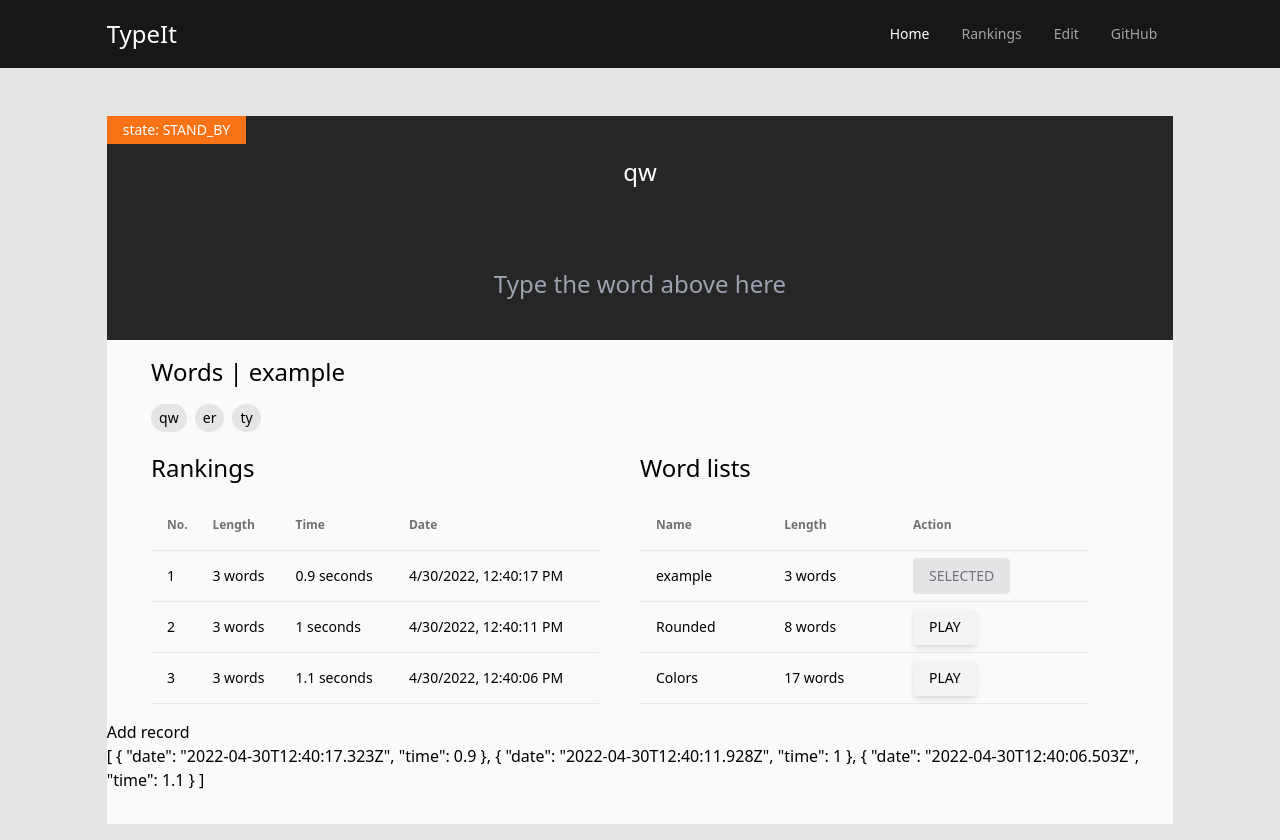
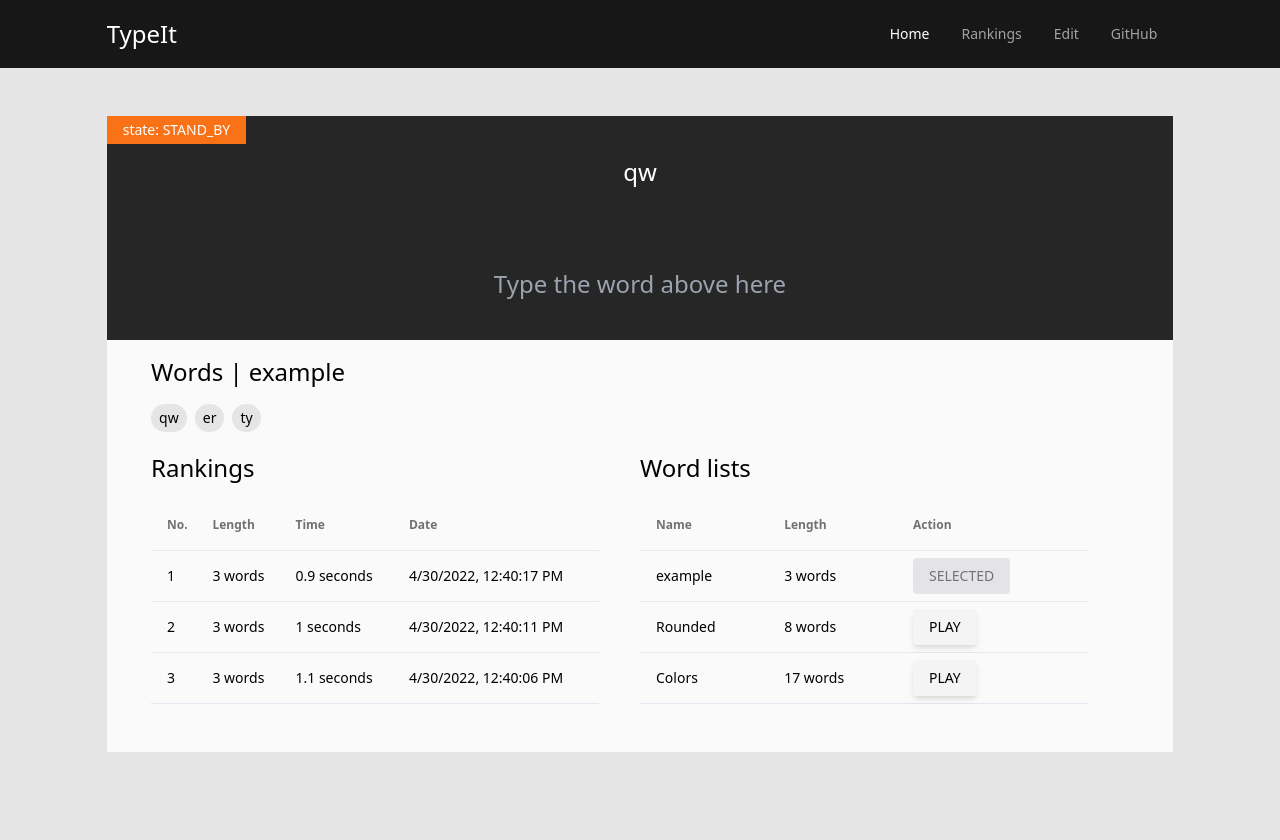
Before and after one commit to Ryu432DHU/typeit-vue3, a Vue app: page / in a window 1280 px wide. After the commit the page ends 800 px from the top, so only its background shows below. Built offline with nearby package versions, Linux system fonts and the light colour scheme.

Commit message:
Simplify code

```diff
--- a/src/pages/Home.vue
+++ b/src/pages/Home.vue
@@ -21,8 +21,6 @@
           </div>
         </div>
       </div>
-      <button @click="addTimeRecord('example', { date: new Date(), time: 0.1})">Add record</button>
-      <p>{{ wordList.records }}</p>
     </div>
   </ti-sheet>
 </template>
@@ -38,16 +36,8 @@ import TiTimeRecorder from '../utils/TiTimeRecorder';
 import TiRankingList from '../components/organisms/TiRankingList.vue';
 import { useWordLists } from '../pages/composables/useWordLists.js';
 
-const addTimeRecord = inject("addTimeRecord")
 
-// const { wordLists, wordList, wordListName } = useWordLists()
-const wordListName = ref("example")
-const wordLists = inject("providedWordLists")
-const wordList = computed(() => {
-  const wordList = wordLists.filter(wordList => wordList.name === wordListName.value)
-  if(wordList.length === 0 || wordList === undefined) return new Error("The word list you selected is empty or not existing")
-  return wordList[0]
-})
+const { wordLists, wordList, wordListName } = useWordLists()
 const selectWordListName = newWordListName => {
   wordListName.value = newWordListName
   currentWordIndex.value = 0
@@ -55,7 +45,6 @@ const selectWordListName = newWordListName => {
   timeRecorder.init()
   nextTick(() => gameState.value = "STAND_BY")
 }
-
 
 const currentWordIndex = ref(0)
 const currentWord = computed(() => wordList.value.words[currentWordIndex.value])
@@ -66,6 +55,7 @@ const isNextWordExisting = computed(() => currentWordIndex.value < wordList.valu
 
 const timeRecorder = reactive(new TiTimeRecorder())
 const getRoundedClerTime = computed(() => timeRecorder.getRoundedTime())
+const addTimeRecord = inject("addTimeRecord")
 
 watch(wordInputFieldValue, () => {
   if(isNextWordExisting.value){
--- a/src/pages/composables/useWordLists.js
+++ b/src/pages/composables/useWordLists.js
@@ -1,14 +1,15 @@
-import { ref, reactive, computed } from 'vue'
-import fetchWordLists from '../../store/wordLists.js';
-
+import { ref, computed, inject } from 'vue'
 
 export function useWordLists(){
   const wordListName = ref("example")
-  const wordLists = reactive(fetchWordLists())
+  const wordLists = inject("providedWordLists")
   const wordList = computed(() => {
-    const wordList = wordLists.filter(wordList => wordList.name === wordListName.value)[0]
-    if(wordList.length === 0 || wordList === undefined) return new Error("The word list you selected is empty or not existing")
-    return wordList
+    const result = wordLists.filter(wordList => wordList.name === wordListName.value)
+    if(result.length >= 1 && result !== undefined){
+      return result[0]
+    } else {
+      throw new Error("The word list you selected is empty or not existing")
+    }
   })
 
   return { wordLists, wordList, wordListName }
```
